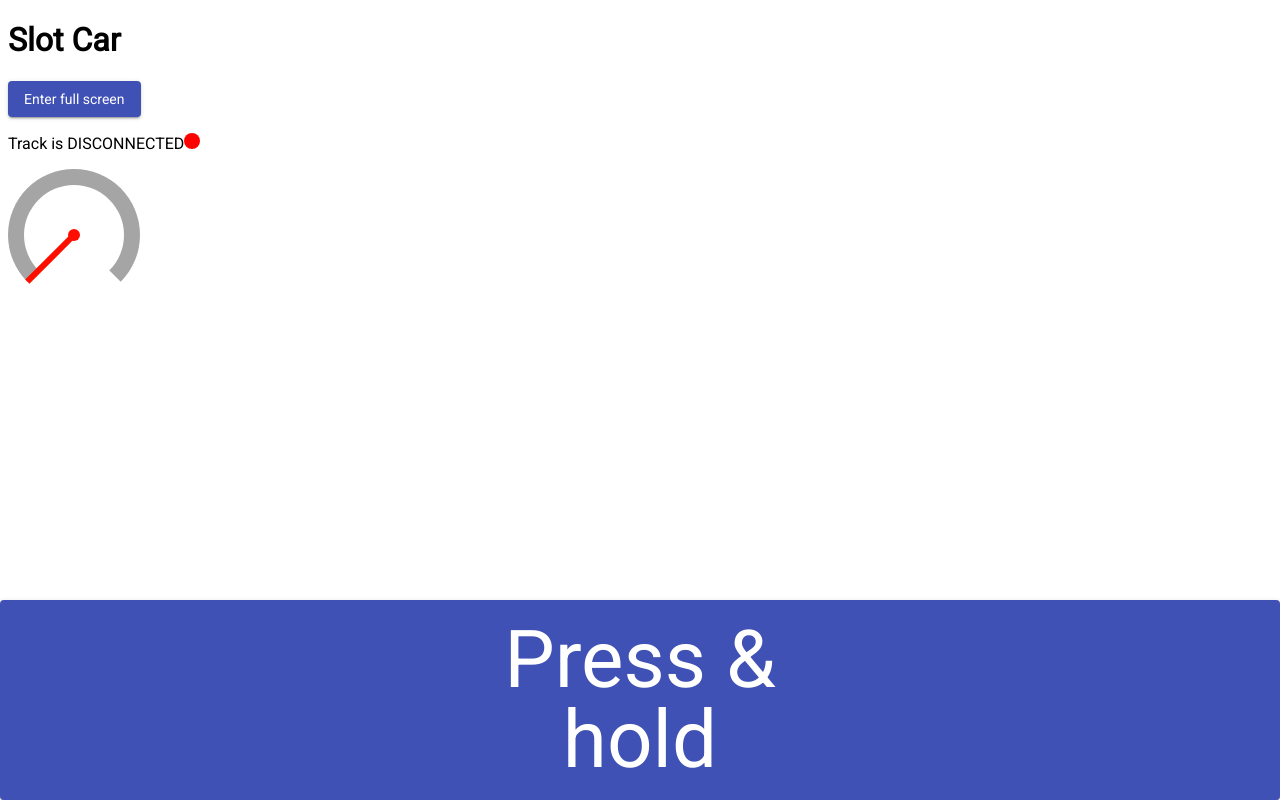
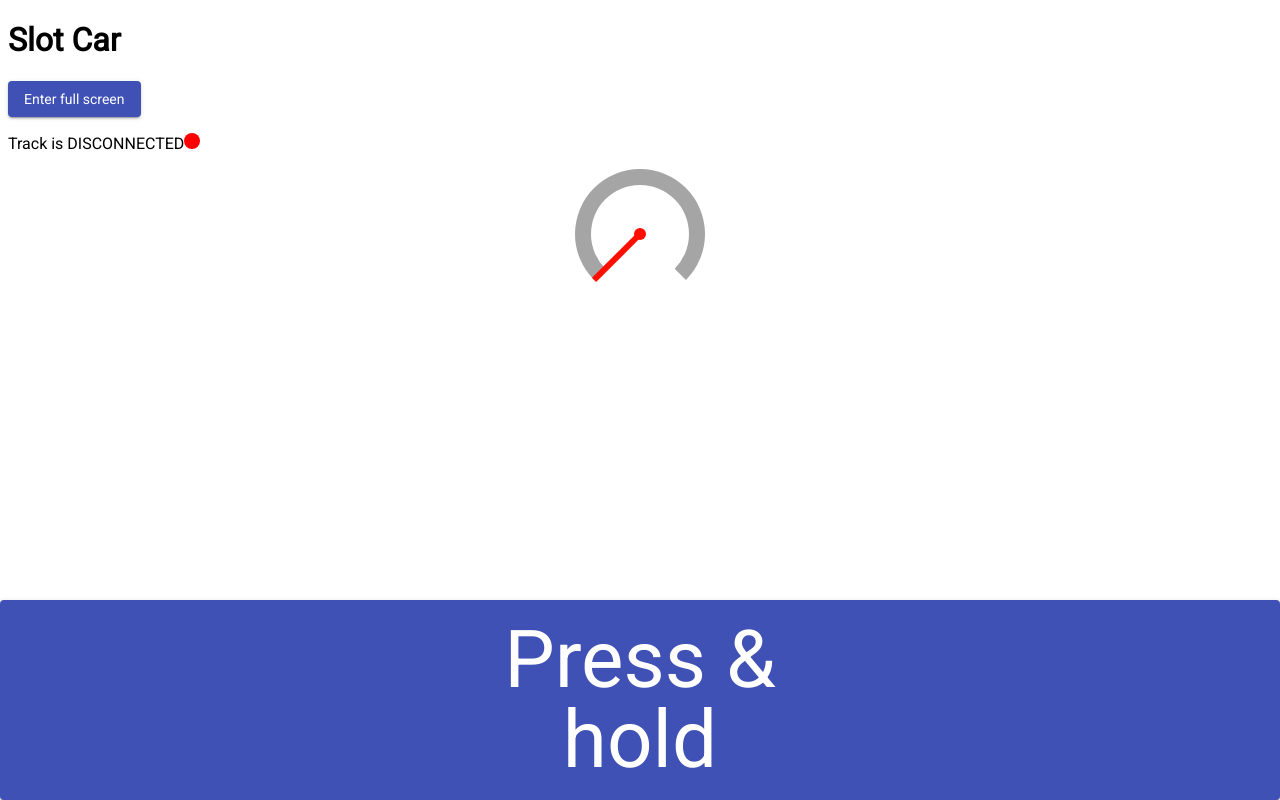
Before and after one commit to AndyPWarren/slot-car-fe, an Angular app: page / in a window 1280 px wide. Built offline with nearby package versions, Linux system fonts and the light colour scheme; no server answers; what fscreen would draw is missing.

Commit message:
fix(center gauge)

```diff
--- a/src/app/app.component.html
+++ b/src/app/app.component.html
@@ -13,7 +13,7 @@
     <span class="circle" [ngClass]="{'on': socketState}"></span>
 </p>
 <p *ngIf="socketState">you are in lane: {{lane}}</p>
-<app-gauge [size]="100"></app-gauge>
+<app-gauge [size]="130"></app-gauge>
 <button mat-raised-button color="primary" class="control" (touchstart)="trigger(true)" (touchend)="trigger(false)">
     Press &<br>hold
 </button>
--- a/src/app/gauge/gauge.component.scss
+++ b/src/app/gauge/gauge.component.scss
@@ -5,6 +5,7 @@ $needle-width: 6px;
     display: block;
     position: relative;
     box-sizing: border-box;
+    margin: auto;
 }
 
 .gauge {
@@ -17,13 +18,14 @@ $needle-width: 6px;
     border-top-left-radius: 100%;
     border-bottom-color: transparent;
     border-bottom-right-radius: 100%;
+    box-sizing: border-box;
 }
 
 .needle {
     position: absolute;
-    top: calc(50% + #{$gauge-size});
-    left: calc(50% + #{$gauge-size} - 3px);
-    height: calc(50% + #{$gauge-size});
+    top: calc(50%);
+    left: calc(50% - 3px);
+    height: calc(50%);
     width: $needle-width;
     background-color: #FF0E00;
     transform-origin: top;
--- a/src/app/meter/meter.component.ts
+++ b/src/app/meter/meter.component.ts
@@ -31,7 +31,7 @@ export class MeterComponent implements AfterViewInit, AfterViewChecked {
 
     private createCanvas() {
         this.canvasEl = this.canvas.nativeElement;
-        this.canvasEl.height = this.height + (this.gaugeWidth * 2);
+        this.canvasEl.height = this.height;
         this.canvasEl.width = this.canvasEl.height;
         this.cx = this.canvasEl.getContext('2d');
         this.cx.lineWidth = this.gaugeWidth;
```
